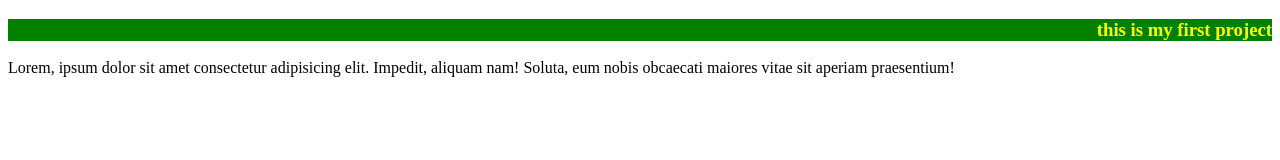
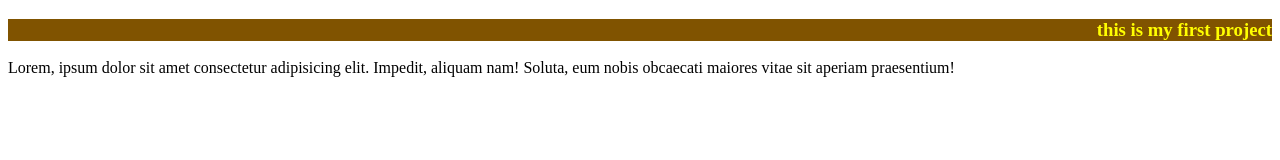
Before and after one commit to Abu-yusroh/first-project, a plain HTML site: page index.html in a window 1280 px wide. Drawn offline with Linux system fonts and the light colour scheme.

Commit message:
background-color

```diff
--- a/index.html
+++ b/index.html
@@ -9,7 +9,7 @@
     <style>
         h3{
             color: yellow;
-            background-color: green;
+            background-color: rgb(128, 83, 0);
             text-align: right;
 
         }
```
